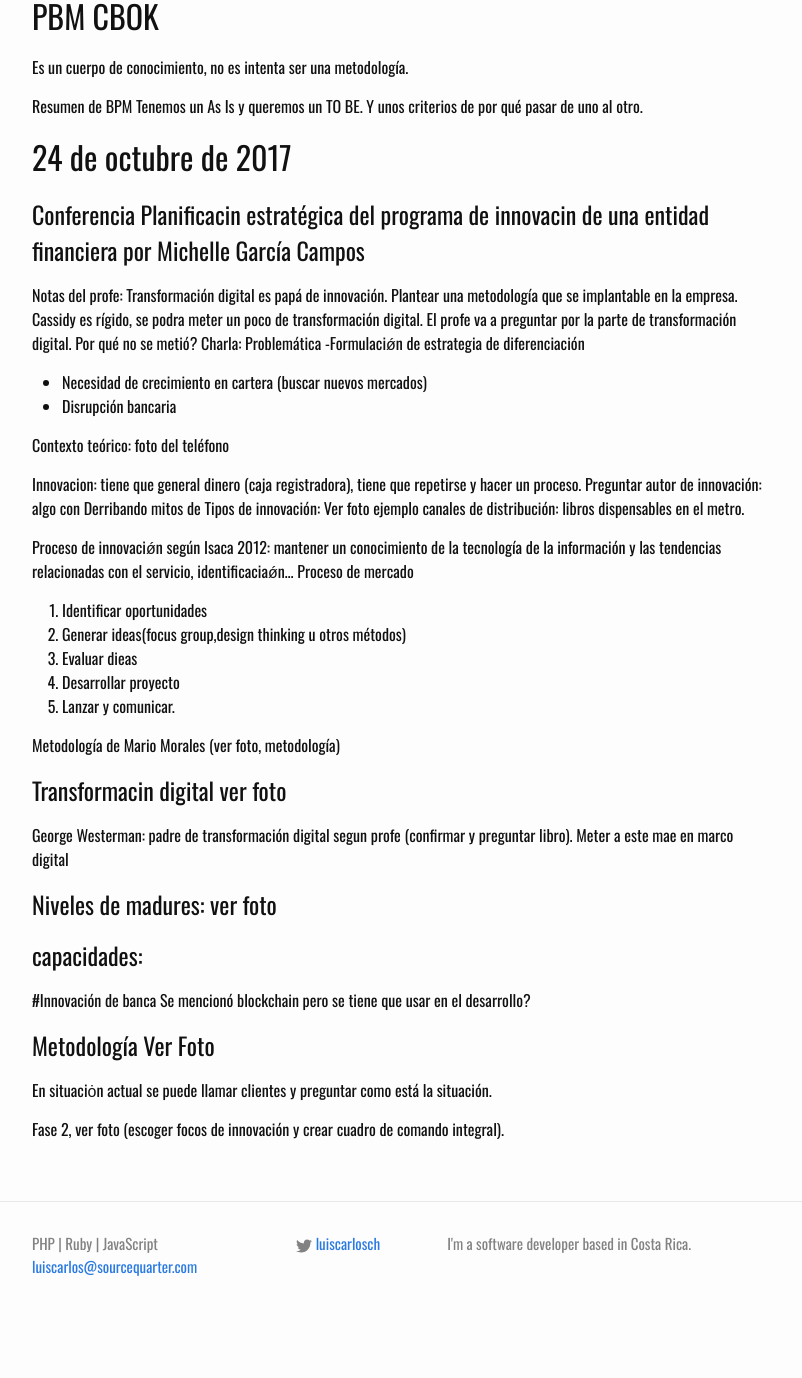
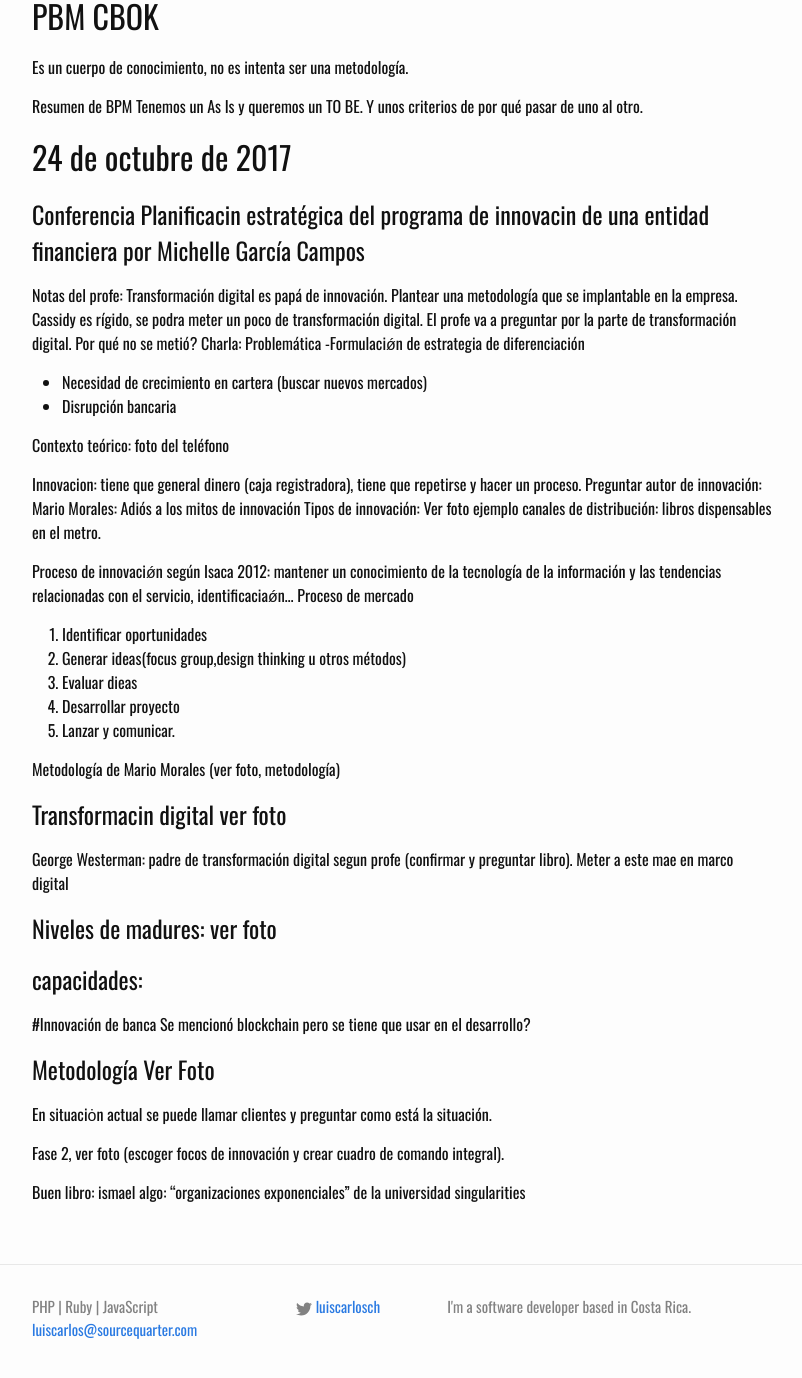
Before and after one commit to lucachaco/sourcequarter-lander, a Jekyll site: the page built from _posts/2017-08-03-bpm.md, in a window 1280 px wide and 1400 px high, scrolled down 4153 px. Shown: the top 1378 px of the window, without its empty margins (238-1040 px from the left). Built offline with Jekyll 4.4.1, drawn with Linux system fonts in a browser that asks for light colours; our own code applies the rules of GitHub Pages for plain Markdown files; before the commit the page ends 5490 px from its top, so only the background shows below that.

Commit message:
Update 2017-08-03-bpm.md

```diff
--- a/_posts/2017-08-03-bpm.md
+++ b/_posts/2017-08-03-bpm.md
@@ -197,7 +197,7 @@ Problemática
 Contexto teórico: foto del teléfono
 
 Innovacion: tiene que general dinero (caja registradora), tiene que repetirse y hacer un proceso.
-Preguntar autor de innovación: algo con Derribando mitos de
+Preguntar autor de innovación: Mario Morales: Adiós a los mitos de innovación
 Tipos de innovación: Ver foto
 ejemplo canales de distribución: libros dispensables en el metro.
 
@@ -225,3 +225,7 @@ Se mencionó blockchain pero se tiene que usar en el desarrollo?
 En situaciȯn actual se puede llamar clientes y preguntar como está la situación.
 
 Fase 2, ver foto (escoger focos de innovación y crear cuadro de comando integral).
+
+
+
+Buen libro: ismael algo: "organizaciones exponenciales" de la universidad singularities
```
